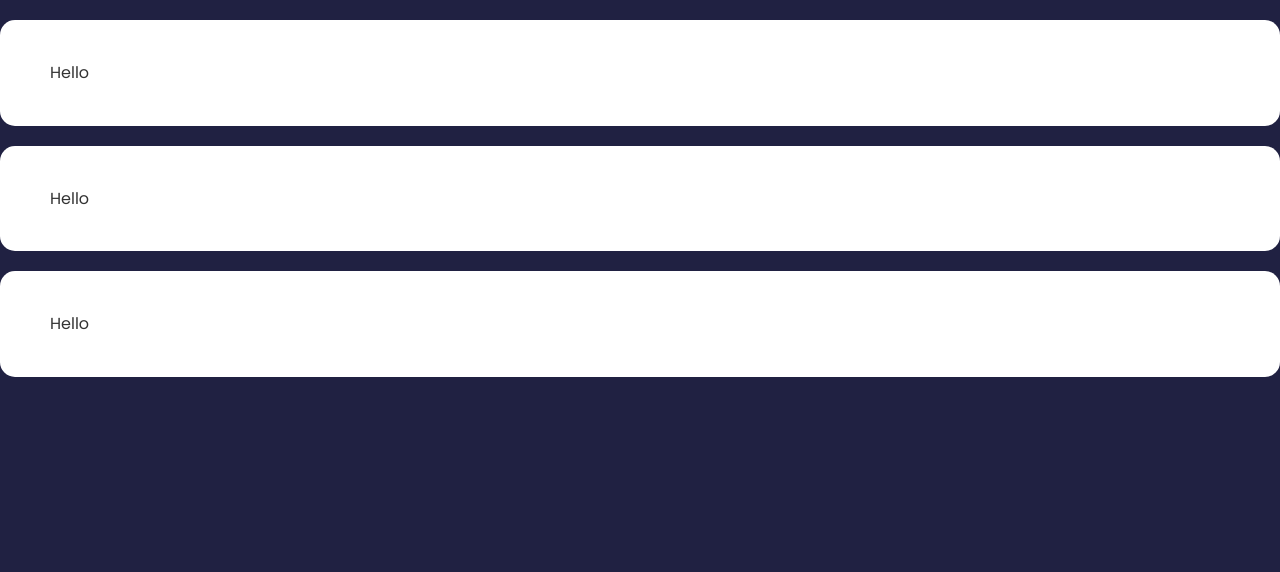
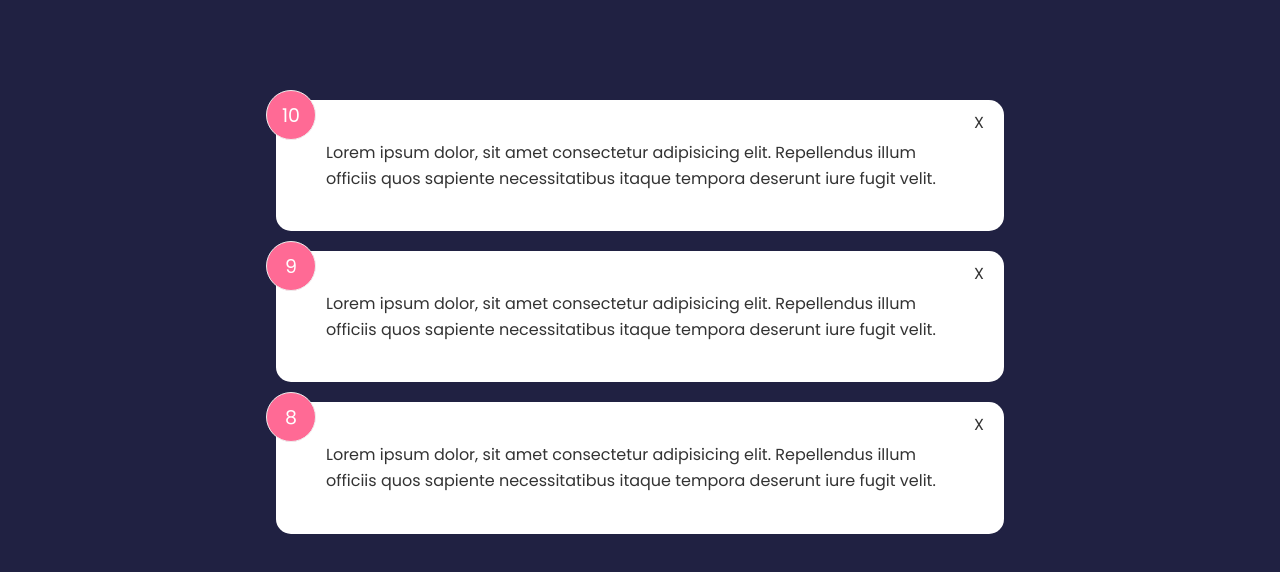
Before and after one commit to ollykr/traversy-svelte, a Svelte app in the folder svelte-feedback-app/: page / in a window 1280 px wide. Shown: the top 572 px of the page. Built offline with nearby package versions, Linux system fonts and the light colour scheme.

Commit message:
Feed card with real data and style it

```diff
--- a/svelte-feedback-app/src/App.svelte
+++ b/svelte-feedback-app/src/App.svelte
@@ -21,7 +21,7 @@
 	];
 </script>
 
-<main>
+<main class="container">
 	<!-- Pass top level component data as a prop with FeedbackList -->
 	<!-- feedback={feedback} -->
 	<FeedbackList {feedback} />
--- a/svelte-feedback-app/src/components/FeedbackItem.svelte
+++ b/svelte-feedback-app/src/components/FeedbackItem.svelte
@@ -4,6 +4,33 @@
 	export let item;
 </script>
 
-<!-- Card as a separate component as it is gonna be used in different places -->
-<!-- Use slots with Hello hardcoded for now-->
-<Card>Hello</Card>
+<Card
+	><div class="num-display">{item.rating}</div>
+	<div class="close">X</div>
+	<p class="text-display">{item.text}</p>
+</Card>
+
+<style>
+	.num-display {
+		position: absolute;
+		top: -10px;
+		left: -10px;
+		width: 50px;
+		height: 50px;
+		background: #ff6a95;
+		color: #fff;
+		border: 1px #eee solid;
+		border-radius: 50%;
+		padding: 10px;
+		text-align: center;
+		font-size: 19px;
+	}
+	.close {
+		position: absolute;
+		top: 10px;
+		right: 20px;
+		cursor: pointer;
+		background: none;
+		border: none;
+	}
+</style>
```
